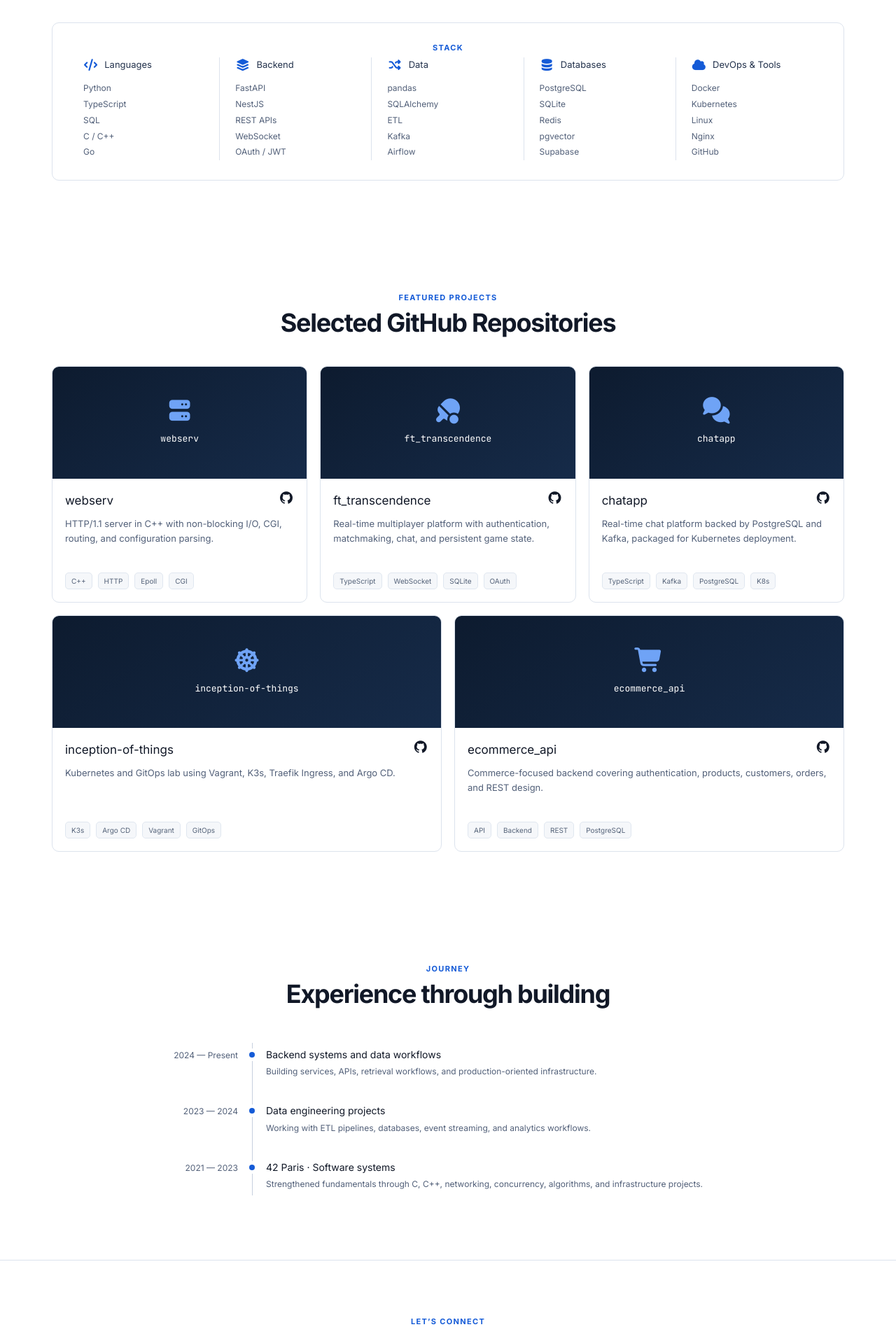
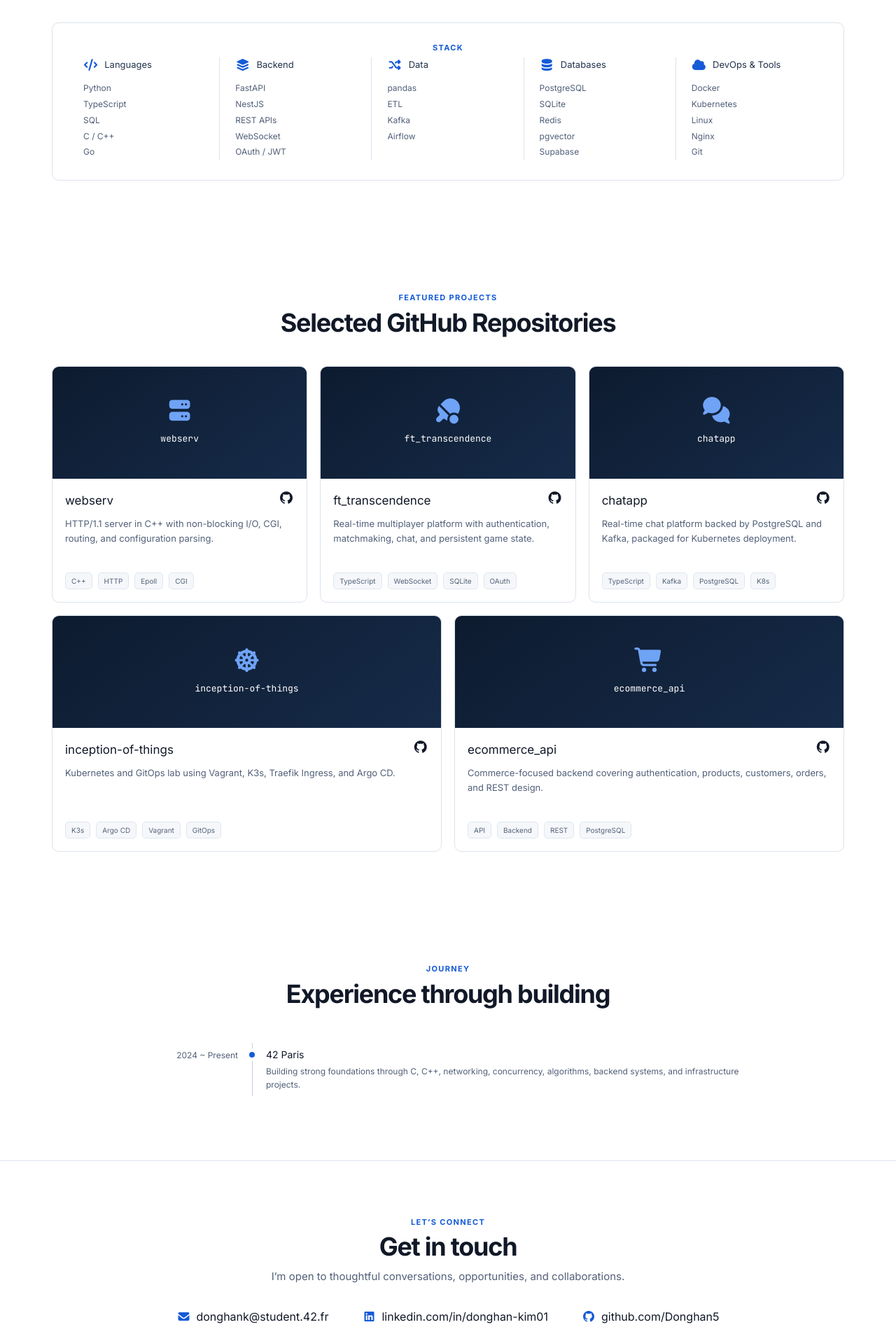
Before and after one commit to Donghan5/portfolio_RAG, a React (Vite) app in the folder frontend/: page / in a window 1280 px wide. Shown: the part 1110-3016 px from the top of the page at 70% size. Built offline with nearby package versions, Linux system fonts and the light colour scheme; no server answers.

Commit message:
Refine journey and technology stack

```diff
--- a/frontend/src/components/About.tsx
+++ b/frontend/src/components/About.tsx
@@ -1,9 +1,9 @@
 const stack = [
   { icon: 'fa-code', title: 'Languages', items: ['Python', 'TypeScript', 'SQL', 'C / C++', 'Go'] },
   { icon: 'fa-layer-group', title: 'Backend', items: ['FastAPI', 'NestJS', 'REST APIs', 'WebSocket', 'OAuth / JWT'] },
-  { icon: 'fa-shuffle', title: 'Data', items: ['pandas', 'SQLAlchemy', 'ETL', 'Kafka', 'Airflow'] },
+  { icon: 'fa-shuffle', title: 'Data', items: ['pandas', 'ETL', 'Kafka', 'Airflow'] },
   { icon: 'fa-database', title: 'Databases', items: ['PostgreSQL', 'SQLite', 'Redis', 'pgvector', 'Supabase'] },
-  { icon: 'fa-cloud', title: 'DevOps & Tools', items: ['Docker', 'Kubernetes', 'Linux', 'Nginx', 'GitHub'] },
+  { icon: 'fa-cloud', title: 'DevOps & Tools', items: ['Docker', 'Kubernetes', 'Linux', 'Nginx', 'Git'] },
 ];
 
 export default function About() {
--- a/frontend/src/components/Experience.tsx
+++ b/frontend/src/components/Experience.tsx
@@ -1,7 +1,5 @@
 const milestones = [
-  { period: '2024 — Present', title: 'Backend systems and data workflows', detail: 'Building services, APIs, retrieval workflows, and production-oriented infrastructure.' },
-  { period: '2023 — 2024', title: 'Data engineering projects', detail: 'Working with ETL pipelines, databases, event streaming, and analytics workflows.' },
-  { period: '2021 — 2023', title: '42 Paris · Software systems', detail: 'Strengthened fundamentals through C, C++, networking, concurrency, algorithms, and infrastructure projects.' },
+  { period: '2024 ~ Present', title: '42 Paris', detail: 'Building strong foundations through C, C++, networking, concurrency, algorithms, backend systems, and infrastructure projects.' },
 ];
 
 export default function Experience() {
```
